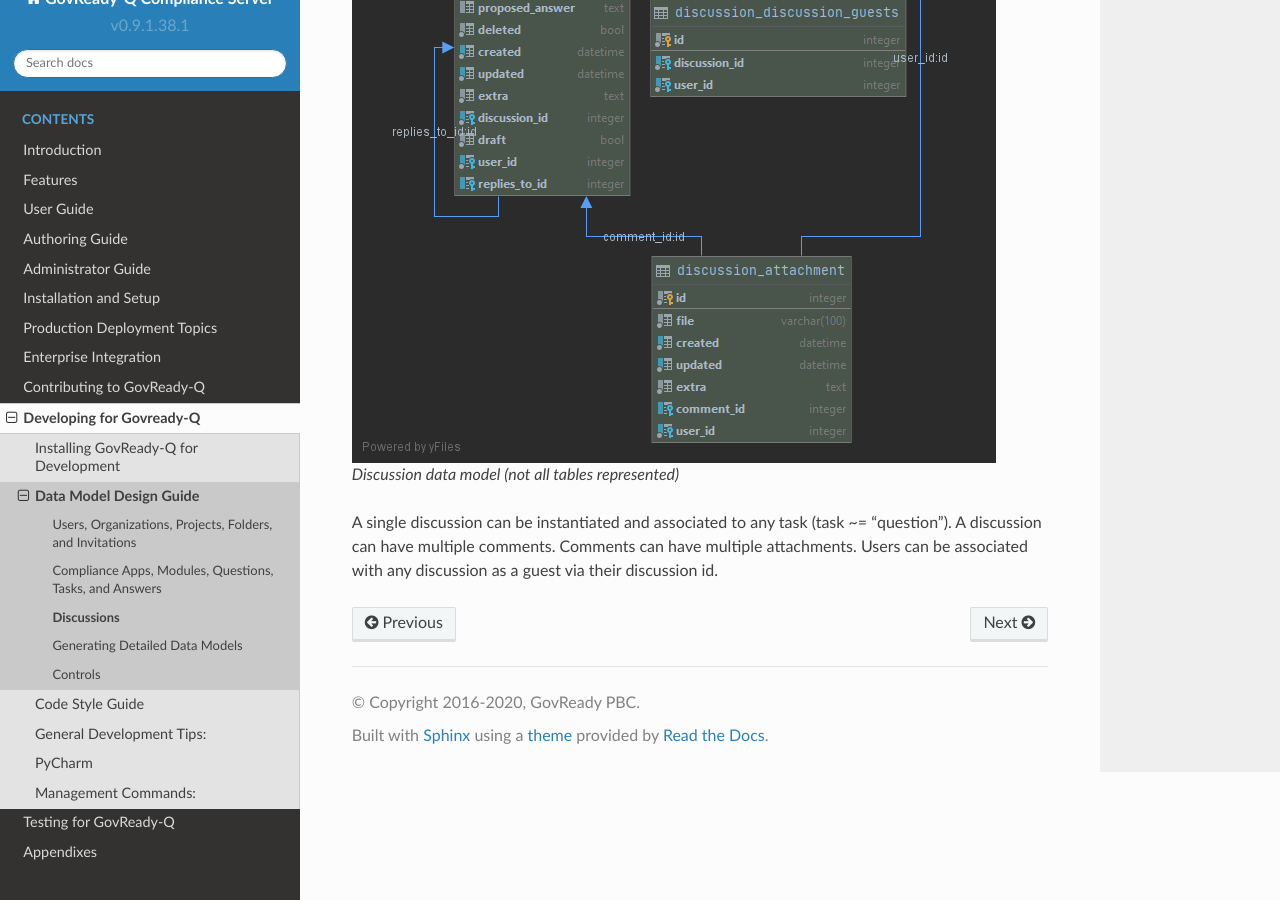
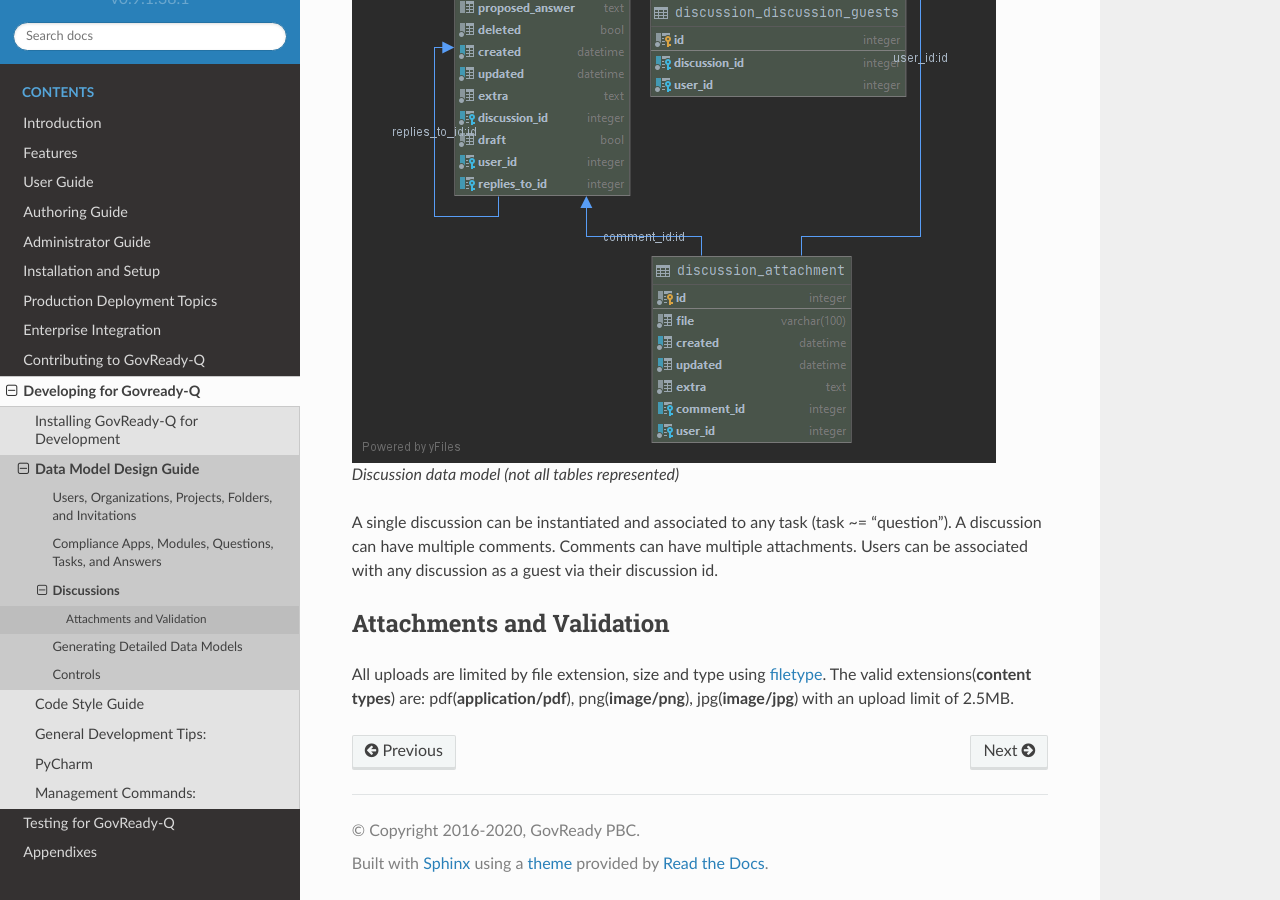
Before and after one commit to GovReady/govready-q-docs, a Sphinx documentation site: the page built from source/developing-for-govready-q/data-model-design-guide/discussions.rst, in a window 1280 px wide and 900 px high, scrolled down 1026 px. Built offline with Sphinx 7.4.7 and the Read the Docs theme 2.0.0, drawn with Linux system fonts in a browser that asks for light colours.

Commit message:
attachment validation

```diff
--- a/source/developing-for-govready-q/data-model-design-guide/discussions.rst
+++ b/source/developing-for-govready-q/data-model-design-guide/discussions.rst
@@ -1,6 +1,7 @@
 .. Copyright (C) 2020 GovReady PBC
 
 .. _Discussions:
+.. _filetype: https://pypi.org/project/filetype/#file-header
 
 Discussions
 ===========
@@ -17,3 +18,8 @@ invitations.
 A single discussion can be instantiated and associated to any task (task
 ~= “question”). A discussion can have multiple comments. Comments can
 have multiple attachments. Users can be associated with any discussion as a guest via their discussion id.
+
+Attachments and Validation
+------------------------------------
+
+All uploads are limited by file extension, size and type using filetype_. The valid extensions(**content types**) are: pdf(**application/pdf**), png(**image/png**), jpg(**image/jpg**) with an upload limit of 2.5MB.
```
